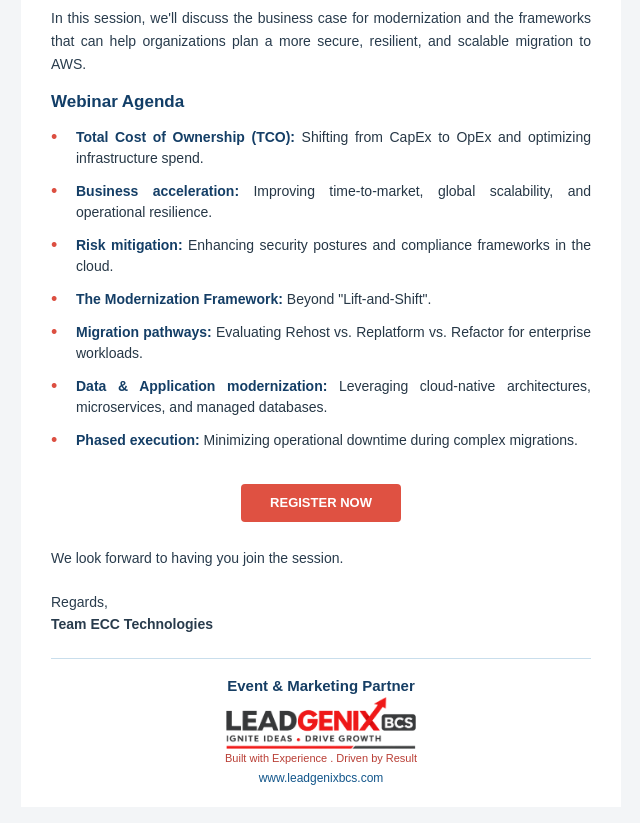
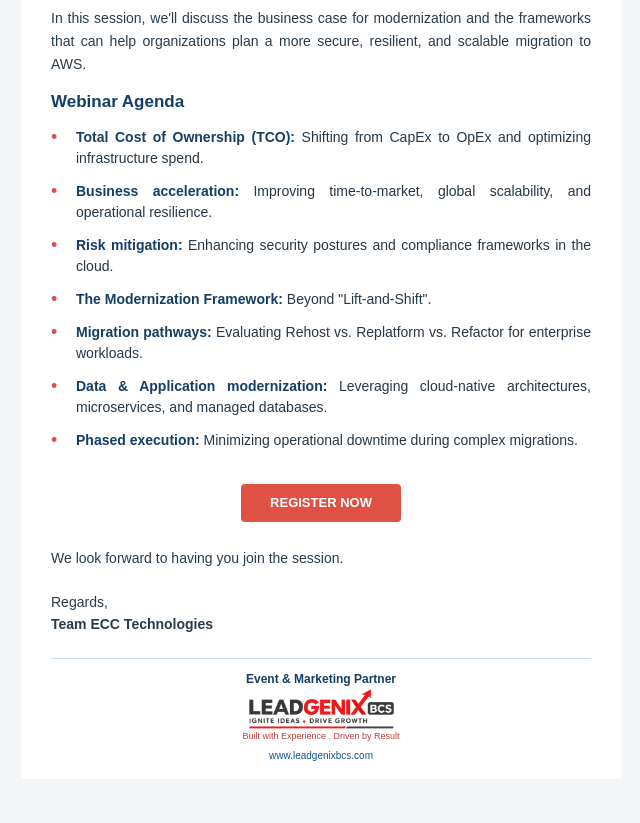
Before and after one commit to sourabhskh1-art/aws1, a plain HTML site: page index.html in a window 1280 px wide. Shown: the part 1029-1852 px from the top of the page, without its empty margins (319-959 px from the left). Drawn offline with Linux system fonts and the light colour scheme.

Commit message:
Update index.html

```diff
--- a/index.html
+++ b/index.html
@@ -423,23 +423,23 @@
           <!-- LEADGENIX FOOTER -->
           <tr>
             <td align="center"
-                style="padding:18px 20px 21px;font-family:Arial,Helvetica,sans-serif;">
+                style="padding:13px 20px 16px;font-family:Arial,Helvetica,sans-serif;">
 
-              <p style="margin:0 0 3px;font-weight:bold;font-size:15px;color:#163e64;">
+              <p style="margin:0 0 3px;font-weight:bold;font-size:12px;color:#163e64;">
                 Event &amp; Marketing Partner
               </p>
 
               <img src="assets/leadgenix-hd.png"
                    alt="Leadgenix BCS"
-                   width="190"
-                   style="display:block;width:190px;max-width:80%;height:auto;margin:0 auto;">
+                   width="145"
+                   style="display:block;width:145px;max-width:80%;height:auto;margin:0 auto;">
 
-              <p style="margin:0 0 4px;font-size:11px;color:#b93e35;">
+              <p style="margin:0 0 4px;font-size:9px;color:#b93e35;">
                 Built with Experience . Driven by Result
               </p>
 
               <a href="https://www.leadgenixbcs.com/"
-                 style="color:#12568b;font-size:12px;text-decoration:none;">
+                 style="color:#12568b;font-size:10px;text-decoration:none;">
                 www.leadgenixbcs.com
               </a>
 
```
